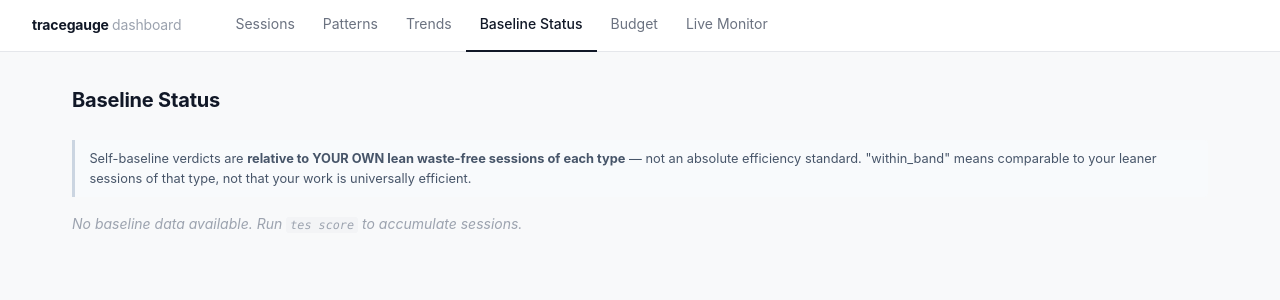
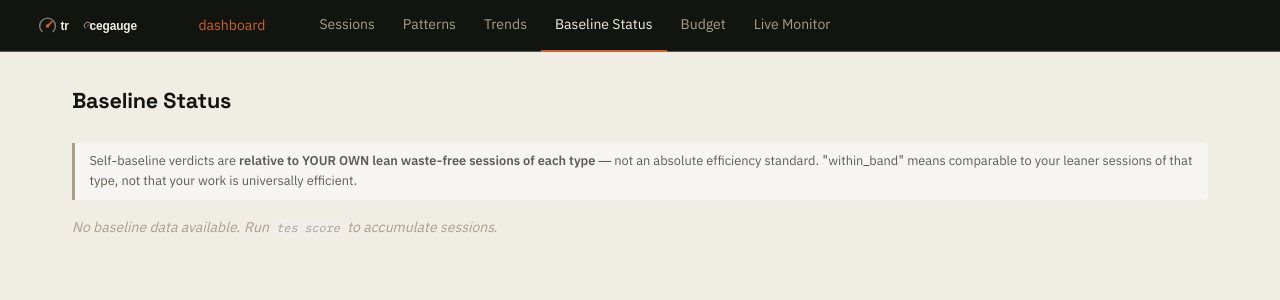
Before and after one commit to gaurav-gandhi-2411/token-efficiency-scorer, a Flask app: page /baseline-status in a window 1280 px wide. Shown: the top 300 px of the page. Run offline with Flask 3, Linux system fonts and the light colour scheme; parts of the project's set-up code (start-up, migrations or seed data) failed here and were passed over.

Commit message:
feat(web): wire the Calibration brand identity into tes serve (#31)
* feat(web): wire the Calibration brand identity into tes serve

Favicon, self-hosted webfonts (Space Grotesk/IBM Plex Sans/IBM Plex
Mono), and the 7-token palette from assets/brand/BRAND.md are now
applied across every tes serve template (nav, cards, badges, tables,
ask panel, archetype cards, status chips). The nav wordmark swaps in
the real SVG lockup. session_detail.html's attribution chart gets
real tick marks at 0/25/50/75/100% on its X-axis plus mono/tick-token
axis labels -- the categorical B1-B6 bucket hues are deliberately left
alone since they're a data-distinguishing palette, not part of the
semantic 7-token system. README gets the brand badge.

Also fixes a real packaging gap this surfaced: web/static/brand/*.svg
and web/static/fonts/*.woff2 were never declared in
[tool.setuptools.package-data], so a wheel install (as opposed to the
editable checkout used to build this) would have shipped a dashboard
with a missing favicon and fallback system fonts. Verified by building
a real wheel and listing its contents.

Verified by rendering: started tes serve against a throwaway DB,
screenshotted the live dashboard and the favicon at true 16px/32px
favicon dimensions with headless Edge -- the gauge mark reads legibly
at both sizes.

OG preview: assets/brand/og-preview.svg exists but GitHub's repo
social-preview slot only accepts a raster PNG/JPG uploaded manually via
Settings -> Social preview -- there's no API for it, so that upload
step is left for GG.

* docs: add dashboard + favicon legibility verification screenshots

```diff
--- a/pyproject.toml
+++ b/pyproject.toml
@@ -61,7 +61,7 @@
 exclude = ["tests*", "scripts*", "src*"]
 
 [tool.setuptools.package-data]
-"tes" = ["data/cc_baselines.json", "data/prices.json", "data/quickstart_sample_session.jsonl", "web/templates/*.html"]
+"tes" = ["data/cc_baselines.json", "data/prices.json", "data/quickstart_sample_session.jsonl", "web/templates/*.html", "web/static/brand/*.svg", "web/static/fonts/*.woff2"]
 
 [tool.ruff]
 line-length = 100
--- a/tes/web/templates/base.html
+++ b/tes/web/templates/base.html
@@ -4,23 +4,75 @@
   <meta charset="utf-8">
   <meta name="viewport" content="width=device-width, initial-scale=1">
   <title>tracegauge{% block title_suffix %}{% endblock %}</title>
+  <link rel="icon" type="image/svg+xml" href="{{ url_for('static', filename='brand/favicon.svg') }}">
   <style>
+    /* ── Calibration brand system — assets/brand/BRAND.md ──────────
+       Fonts self-hosted (no CDN dependency, per BRAND.md's own
+       principle) -- Latin/numeric subset only, tes serve renders no
+       other scripts. */
+    @font-face {
+      font-family: 'Space Grotesk';
+      font-weight: 700;
+      font-display: swap;
+      src: url('{{ url_for("static", filename="fonts/spacegrotesk-700.woff2") }}') format('woff2');
+    }
+    @font-face {
+      font-family: 'IBM Plex Sans';
+      font-weight: 400;
+      font-display: swap;
+      src: url('{{ url_for("static", filename="fonts/ibmplexsans-400.woff2") }}') format('woff2');
+    }
+    @font-face {
+      font-family: 'IBM Plex Sans';
+      font-weight: 600;
+      font-display: swap;
+      src: url('{{ url_for("static", filename="fonts/ibmplexsans-600.woff2") }}') format('woff2');
+    }
+    @font-face {
+      font-family: 'IBM Plex Mono';
+      font-weight: 400;
+      font-display: swap;
+      src: url('{{ url_for("static", filename="fonts/ibmplexmono-400.woff2") }}') format('woff2');
+    }
+    @font-face {
+      font-family: 'IBM Plex Mono';
+      font-weight: 600;
+      font-display: swap;
+      src: url('{{ url_for("static", filename="fonts/ibmplexmono-600.woff2") }}') format('woff2');
+    }
+
+    :root {
+      /* Calibration palette -- BRAND.md's own 7 tokens, one job each. */
+      --ink: #12140F;         /* body ground, panel surfaces */
+      --paper: #F0EDE4;       /* page ground, ink-panel text */
+      --needle: #C9622B;      /* a live reading -- neutral pointer, never a verdict */
+      --calibrated: #4F7A5C;  /* in-band, verified, passed */
+      --regression: #B01E3C;  /* out-of-band, failed, regressed */
+      --graphite: #5B5D53;    /* secondary ink, rule lines, ring base */
+      --tick: #A79F8C;        /* tick marks, quiet captions */
+      --paper-panel: #FFFFFF; /* card surfaces -- slightly lighter than --paper so cards still read as raised */
+      --font-display: 'Space Grotesk', Arial, sans-serif;
+      --font-body: 'IBM Plex Sans', -apple-system, BlinkMacSystemFont, 'Segoe UI', system-ui, sans-serif;
+      --font-mono: 'IBM Plex Mono', 'SFMono-Regular', Consolas, 'Liberation Mono', Menlo, monospace;
+    }
+
     /* ── reset ───────────────────────────────────────────────────── */
     *, *::before, *::after { box-sizing: border-box; margin: 0; padding: 0; }
 
     /* ── base typography ─────────────────────────────────────────── */
     body {
-      font-family: -apple-system, BlinkMacSystemFont, 'Segoe UI', system-ui, sans-serif;
+      font-family: var(--font-body);
       font-size: 14px;
       line-height: 1.6;
-      color: #111827;
-      background: #f8f9fa;
+      color: var(--ink);
+      background: var(--paper);
     }
 
     h1 {
-      font-size: 1.25rem;
+      font-family: var(--font-display);
+      font-size: 1.35rem;
       font-weight: 700;
-      color: #111827;
+      color: var(--ink);
       letter-spacing: -0.01em;
       margin-bottom: 1.5rem;
     }
@@ -28,20 +80,20 @@
     h2 {
       font-size: 1rem;
       font-weight: 600;
-      color: #374151;
-      border-bottom: 1px solid #e5e7eb;
+      color: var(--graphite);
+      border-bottom: 1px solid var(--tick);
       padding-bottom: 0.3rem;
       margin-top: 1.5rem;
       margin-bottom: 0.75rem;
     }
 
-    a { color: #2563eb; text-decoration: none; }
+    a { color: var(--needle); text-decoration: none; }
     a:hover { text-decoration: underline; }
 
     /* ── nav ─────────────────────────────────────────────────────── */
     nav.nav {
-      background: #fff;
-      border-bottom: 1px solid #e5e7eb;
+      background: var(--ink);
+      border-bottom: 1px solid var(--graphite);
       height: 52px;
       padding: 0 2rem;
       display: flex;
@@ -52,19 +104,20 @@
     }
 
     .nav-brand {
-      font-size: 0.875rem;
-      font-weight: 700;
-      color: #111827;
-      letter-spacing: -0.01em;
-      text-decoration: none;
+      display: flex;
+      align-items: center;
       margin-right: 2.5rem;
     }
-    .nav-brand span { color: #9ca3af; font-weight: 400; }
+    .nav-brand img {
+      height: 26px;
+      width: auto;
+      display: block;
+    }
 
     .nav-links { display: flex; }
 
     .nav-links a {
-      color: #6b7280;
+      color: var(--tick);
       text-decoration: none;
       font-size: 0.875rem;
       padding: 0 0.875rem;
@@ -74,16 +127,16 @@
       border-bottom: 2px solid transparent;
       transition: color 0.12s;
     }
-    .nav-links a:hover { color: #111827; text-decoration: none; }
-    .nav-links a.active { color: #111827; border-bottom-color: #111827; font-weight: 500; }
+    .nav-links a:hover { color: var(--paper); text-decoration: none; }
+    .nav-links a.active { color: var(--paper); border-bottom-color: var(--needle); font-weight: 500; }
 
     /* ── page layout ─────────────────────────────────────────────── */
     .page { max-width: 1200px; margin: 0 auto; padding: 2rem; }
 
     /* ── cards ───────────────────────────────────────────────────── */
     .card {
-      background: #fff;
-      border: 1px solid #e5e7eb;
+      background: var(--paper-panel);
+      border: 1px solid var(--tick);
       border-radius: 8px;
       padding: 1.25rem 1.5rem;
       margin-bottom: 1rem;
@@ -114,23 +167,23 @@
     .takeaway {
       font-size: 1rem;
       font-weight: 600;
-      color: #111827;
+      color: var(--ink);
       line-height: 1.5;
       padding: 0.9rem 1.25rem;
-      background: #fff;
-      border: 1px solid #e5e7eb;
-      border-left: 4px solid #111827;
+      background: var(--paper-panel);
+      border: 1px solid var(--tick);
+      border-left: 4px solid var(--ink);
       border-radius: 0 8px 8px 0;
       margin-bottom: 1.5rem;
     }
 
     /* ── caveats (domain-of-validity) ────────────────────────────── */
     .caveat {
-      background: #f8fafc;
-      border-left: 3px solid #cbd5e1;
+      background: color-mix(in srgb, var(--tick) 10%, var(--paper-panel));
+      border-left: 3px solid var(--tick);
       padding: 0.55rem 0.9rem;
       font-size: 0.8rem;
-      color: #475569;
+      color: var(--graphite);
       border-radius: 0 4px 4px 0;
       margin: 0.5rem 0 1rem;
       line-height: 1.55;
@@ -191,54 +244,54 @@
       font-weight: 600;
       text-transform: uppercase;
       letter-spacing: 0.06em;
-      color: #6b7280;
-      background: #f9fafb;
-      border-bottom: 1px solid #e5e7eb;
+      color: var(--graphite);
+      background: color-mix(in srgb, var(--tick) 12%, var(--paper-panel));
+      border-bottom: 1px solid var(--tick);
     }
 
     td {
       padding: 0.55rem 0.75rem;
-      border-bottom: 1px solid #f3f4f6;
+      border-bottom: 1px solid color-mix(in srgb, var(--tick) 30%, var(--paper-panel));
       vertical-align: middle;
     }
 
     tr:last-child td { border-bottom: none; }
-    tr:hover td { background: #f9fafb; }
+    tr:hover td { background: color-mix(in srgb, var(--tick) 12%, var(--paper-panel)); }
 
     /* ── cost / metric values ────────────────────────────────────── */
     .cost-amount     { font-weight: 600; font-variant-numeric: tabular-nums; }
-    .cost-approx     { color: #d97706; font-size: 0.78em; margin-left: 0.25rem; }
-    .cost-above      { color: #d97706; font-size: 0.8em; margin-left: 0.25rem; }
-    .cost-below      { color: #16a34a; font-size: 0.8em; margin-left: 0.25rem; }
-    .cost-no-baseline { color: #9ca3af; font-size: 0.8em; margin-left: 0.25rem; }
-    .cost-provenance  { font-size: 0.75em; color: #9ca3af; margin-top: 0.3rem; }
+    .cost-approx     { color: var(--needle); font-size: 0.78em; margin-left: 0.25rem; }
+    .cost-above      { color: var(--needle); font-size: 0.8em; margin-left: 0.25rem; }
+    .cost-below      { color: var(--calibrated); font-size: 0.8em; margin-left: 0.25rem; }
+    .cost-no-baseline { color: var(--tick); font-size: 0.8em; margin-left: 0.25rem; }
+    .cost-provenance  { font-size: 0.75em; color: var(--tick); margin-top: 0.3rem; }
 
     /* ── misc ────────────────────────────────────────────────────── */
-    .empty          { color: #9ca3af; font-style: italic; font-size: 0.875rem; }
-    .proof-turn     { font-size: 0.8em; color: #6b7280; }
-    .stale-note     { color: #d97706; font-size: 0.85em; font-style: italic; margin-top: 0.5rem; }
-    .waste-indicator { color: #d97706; font-weight: 600; }
+    .empty          { color: var(--tick); font-style: italic; font-size: 0.875rem; }
+    .proof-turn     { font-size: 0.8em; color: var(--graphite); }
+    .stale-note     { color: var(--needle); font-size: 0.85em; font-style: italic; margin-top: 0.5rem; }
+    .waste-indicator { color: var(--needle); font-weight: 600; }
     .mono {
-      font-family: 'SFMono-Regular', Consolas, 'Liberation Mono', Menlo, monospace;
+      font-family: var(--font-mono);
       font-size: 0.82em;
     }
-    .text-muted { color: #6b7280; }
-    .text-faint { color: #9ca3af; }
+    .text-muted { color: var(--graphite); }
+    .text-faint { color: var(--tick); }
 
     pre {
-      background: #f8f9fa;
-      border: 1px solid #e5e7eb;
+      background: color-mix(in srgb, var(--tick) 10%, var(--paper-panel));
+      border: 1px solid var(--tick);
       border-radius: 4px;
       padding: 0.6rem 0.75rem;
       font-size: 0.78rem;
       overflow-x: auto;
-      font-family: 'SFMono-Regular', Consolas, 'Liberation Mono', Menlo, monospace;
+      font-family: var(--font-mono);
     }
 
     code {
-      font-family: 'SFMono-Regular', Consolas, 'Liberation Mono', Menlo, monospace;
+      font-family: var(--font-mono);
       font-size: 0.84em;
-      background: #f3f4f6;
+      background: color-mix(in srgb, var(--tick) 18%, var(--paper-panel));
       padding: 0.1em 0.35em;
       border-radius: 3px;
     }
@@ -378,18 +431,18 @@
       font-size: 0.75rem;
       font-weight: 600;
     }
-    .status-chip.ok    { background: #dcfce7; color: #166534; }
-    .status-chip.warn  { background: #fef3c7; color: #92400e; }
-    .status-chip.off   { background: #f3f4f6; color: #9ca3af; }
+    .status-chip.ok    { background: color-mix(in srgb, var(--calibrated) 18%, var(--paper-panel)); color: var(--calibrated); }
+    .status-chip.warn  { background: color-mix(in srgb, var(--needle) 18%, var(--paper-panel)); color: var(--needle); }
+    .status-chip.off   { background: color-mix(in srgb, var(--tick) 18%, var(--paper-panel)); color: var(--graphite); }
     .status-dot { width: 7px; height: 7px; border-radius: 50%; display: inline-block; }
-    .status-dot.ok  { background: #16a34a; }
-    .status-dot.warn { background: #d97706; }
-    .status-dot.off  { background: #d1d5db; }
+    .status-dot.ok  { background: var(--calibrated); }
+    .status-dot.warn { background: var(--needle); }
+    .status-dot.off  { background: var(--tick); }
   </style>
 </head>
 <body>
   <nav class="nav">
-    <a href="/" class="nav-brand">tracegauge <span>dashboard</span></a>
+    <a href="/" class="nav-brand"><img src="{{ url_for('static', filename='brand/wordmark.svg') }}" alt="tracegauge" height="26"><span>dashboard</span></a>
     <div class="nav-links">
       <a href="/" {% if request.endpoint in ('session_list', 'session_detail') %}class="active"{% endif %}>Sessions</a>
       <a href="/patterns" {% if request.endpoint == 'patterns' %}class="active"{% endif %}>Patterns</a>
--- a/tes/web/templates/baseline_status.html
+++ b/tes/web/templates/baseline_status.html
@@ -23,7 +23,7 @@
     <br>
     <span class="metric-old">Pre-self-baseline (B2 corpus): {{ headline.b2_content_scored }} of {{ headline.b2_content_total }} ({{ headline.b2_content_scored_pct }}%)</span>
     <br>
-    <em style="font-size:0.82em; color:#6b7280;">
+    <em style="font-size:0.82em; color:var(--graphite);">
       Empty/stub sessions (no work product): {{ headline.empty_stubs }} ({{ headline.empty_stubs_pct }}% of {{ headline.total }} total) &mdash; not scoring failures.
     </em>
   </div>
@@ -80,7 +80,7 @@
 <div class="section">
   <div class="section-label">Domain of Validity per Type</div>
   {% for row in status_rows %}
-  <p style="font-size:0.82rem; font-weight:600; color:#374151; margin-top:0.75rem; margin-bottom:0.2rem;">{{ row.task_type }}</p>
+  <p style="font-size:0.82rem; font-weight:600; color:var(--graphite); margin-top:0.75rem; margin-bottom:0.2rem;">{{ row.task_type }}</p>
   <div class="caveat">{{ row.domain_of_validity }}</div>
   {% endfor %}
 </div>
--- a/tes/web/templates/monitor.html
+++ b/tes/web/templates/monitor.html
@@ -23,7 +23,7 @@
   </div>
 
   {% if alarm %}
-  <div class="takeaway" style="border-left-color:#d97706;">
+  <div class="takeaway" style="border-left-color:var(--needle);">
     [ALARM] {{ alarm.message }}
   </div>
   {% else %}
--- a/tes/web/templates/patterns.html
+++ b/tes/web/templates/patterns.html
@@ -6,7 +6,7 @@
 
 {# ── Judge / LLM status strip ─────────────────────────────────────────────── #}
 <div style="display:flex; gap:0.75rem; flex-wrap:wrap; margin-bottom:1.25rem; align-items:center;">
-  <span style="font-size:0.78rem; color:#6b7280; font-weight:600; text-transform:uppercase; letter-spacing:0.06em;">LLM status:</span>
+  <span style="font-size:0.78rem; color:var(--graphite); font-weight:600; text-transform:uppercase; letter-spacing:0.06em;">LLM status:</span>
   {% if ollama_available %}
     <span class="status-chip ok"><span class="status-dot ok"></span>Ollama running — local inference, no egress</span>
   {% else %}
@@ -15,7 +15,7 @@
   {% if api_key_available %}
     <span class="status-chip warn"><span class="status-dot warn"></span>ANTHROPIC_API_KEY set — consent required before use</span>
   {% endif %}
-  <span style="margin-left:auto; font-size:0.78rem; color:#9ca3af;">
+  <span style="margin-left:auto; font-size:0.78rem; color:var(--tick);">
     CLI: <code>tes patterns</code> &middot; <code>tes ask "…"</code>
   </span>
 </div>
@@ -26,7 +26,7 @@
   <strong>Not enough sessions for pattern analysis yet.</strong><br>
   {{ cache.get('status', 'Pattern analysis requires at least 30 content sessions.') }}
   <br><br>
-  <span style="color:#9ca3af;">
+  <span style="color:var(--tick);">
     Current: {{ cache.get('n_sessions', 0) }} content sessions &mdash;
     need {{ cache.get('n_content_sessions_needed', 30) }} to activate clustering.
   </span>
@@ -39,14 +39,14 @@
   &nbsp;&middot;&nbsp;
   silhouette = <strong>{{ "%.3f"|format(cache.silhouette) }}</strong>
   {% if cache.silhouette >= 0.20 %}
-    <span style="color:#166534;">(meaningful structure)</span>
+    <span style="color:var(--calibrated);">(meaningful structure)</span>
   {% else %}
-    <span style="color:#92400e;">(weak structure — treat archetypes as coarse summaries)</span>
+    <span style="color:var(--needle);">(weak structure — treat archetypes as coarse summaries)</span>
   {% endif %}
   &nbsp;&middot;&nbsp;
   {{ cache.anomaly_count }} anomalies ({{ "%.1f"|format(cache.anomaly_pct) }}% of corpus)
   <br>
-  <span style="font-size:0.8em; color:#6b7280; margin-top:2px; display:inline-block;">
+  <span style="font-size:0.8em; color:var(--graphite); margin-top:2px; display:inline-block;">
     Computed {{ cache.get('computed_at', '')[:19] }} &middot; tracegauge {{ cache.get('tracegauge_version', '') }}
     &middot; session store count {{ cache.get('session_count', '?') }}
   </span>
@@ -113,7 +113,7 @@
 
     {# Dominant features #}
     {% if a.dominant_features %}
-    <div style="margin-top:0.65rem; font-size:0.75rem; color:#6b7280;">
+    <div style="margin-top:0.65rem; font-size:0.75rem; color:var(--graphite);">
       Standout:
       {% for df in a.dominant_features[:2] %}
         <span title="{{ df.name }}: {{ df.value_unscaled }} (z={{ df.z_from_global }})">{{ df.label }}</span>{% if not loop.last %}, {% endif %}
@@ -168,7 +168,7 @@
       to Anthropic to answer this question.
     </label>
     <br>
-    <span style="color:#9ca3af; font-size:0.75rem;">
+    <span style="color:var(--tick); font-size:0.75rem;">
       What will be sent: corpus stats, cluster descriptions, anomaly counts.
       What will NOT be sent: session content, code, tool outputs, file paths.
     </span>
--- a/tes/web/templates/session_list.html
+++ b/tes/web/templates/session_list.html
@@ -15,7 +15,7 @@
     {{ headline.b2_content_scored }}/{{ headline.b2_content_total }}
     ({{ headline.b2_content_scored_pct }}%)</span>
   <br>
-  <span style="font-size:0.82em; color:#6b7280; margin-top:2px; display:inline-block;">
+  <span style="font-size:0.82em; color:var(--graphite); margin-top:2px; display:inline-block;">
     Empty/stub sessions (no work product): {{ headline.empty_stubs }} of {{ headline.total }} total
     &mdash; not scoring failures.
   </span>
@@ -63,7 +63,7 @@
       {# Honesty element 10: attribution_line as the most prominent row text #}
       <td>
         <a href="/session/{{ session.session_id }}"
-           style="font-weight:600; color:#111827; display:block; margin-bottom:3px; text-decoration:none;">
+           style="font-weight:600; color:var(--ink); display:block; margin-bottom:3px; text-decoration:none;">
           {{ session.get("attribution_line") or (session.session_id[:14] ~ "…") }}
         </a>
         <span class="mono text-faint" style="font-size:0.75rem;">
--- a/tes/web/templates/trends.html
+++ b/tes/web/templates/trends.html
@@ -6,7 +6,7 @@
 
 <div class="card">
   <div class="card-title">Status &mdash; Building</div>
-  <p style="font-size:0.875rem; color:#374151; margin-bottom:0.75rem;">
+  <p style="font-size:0.875rem; color:var(--graphite); margin-bottom:0.75rem;">
     Trend analysis requires sufficient session history before it can provide honest,
     non-misleading results. The cold-start gate is not yet met across all task types.
   </p>
@@ -17,7 +17,7 @@
     A trend that appears to show improvement &mdash; but reflects a shifting baseline or sparse
     data &mdash; is worse than no trend.
   </div>
-  <p style="font-size:0.82rem; color:#6b7280; margin-top:0.6rem;">
+  <p style="font-size:0.82rem; color:var(--graphite); margin-top:0.6rem;">
     When the gate is met: trend raw session cost or real_tokens over time, with the self-baseline
     as a static reference line. Do NOT trend &ldquo;delta from baseline&rdquo; &mdash;
     the baseline shifts as sessions accumulate.
```
Also changed, not shown: other parts of tes/web/templates/base.html (+53 -53 lines), tes/web/templates/session_detail.html (+40 -34 lines), README.md, tes/web/static/brand/favicon.svg (added), tes/web/static/brand/wordmark.svg (added), tes/web/static/fonts/ibmplexmono-400.woff2 (added), tes/web/static/fonts/ibmplexmono-600.woff2 (added), tes/web/static/fonts/ibmplexsans-400.woff2 (added), tes/web/static/fonts/ibmplexsans-600.woff2 (added), tes/web/static/fonts/spacegrotesk-700.woff2 (added), 2 other files.
